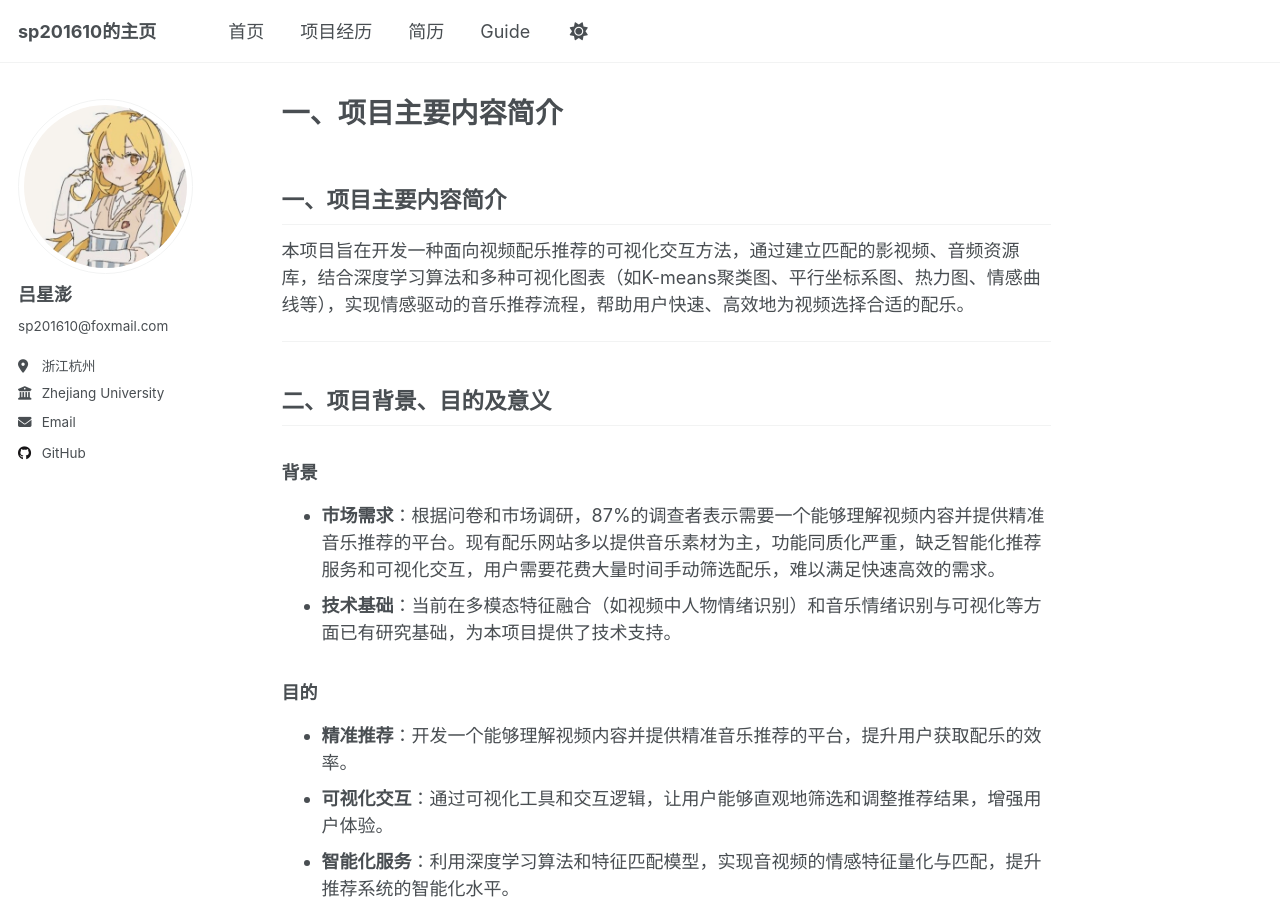
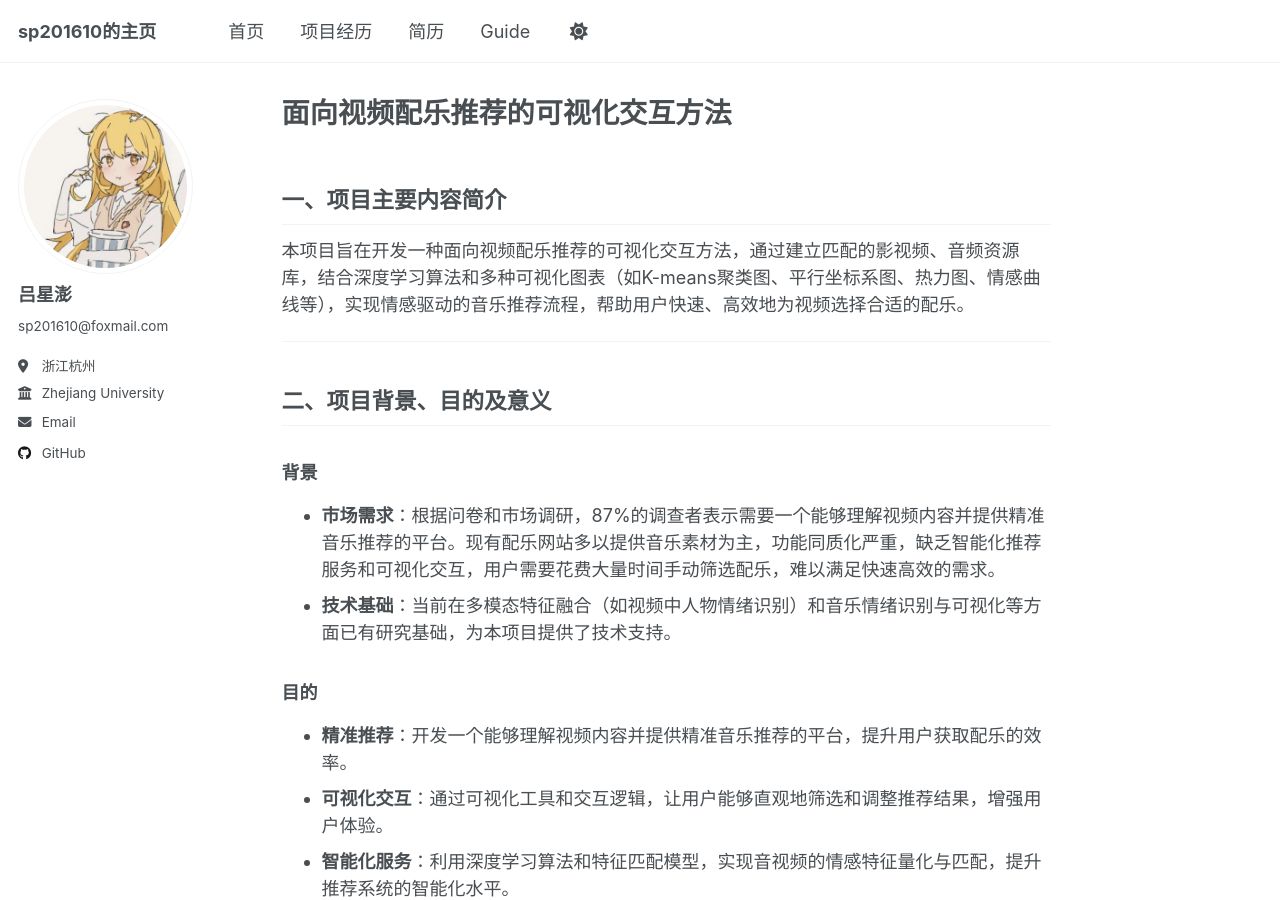
Before and after one commit to sp201610/sp201610.github.io, a Jekyll site: the page built from _pages/SRTP.md, in a window 1280 px wide and 900 px high. Built offline with Jekyll 4.4.1, drawn with Linux system fonts in a browser that asks for light colours; our own code applies the rules of GitHub Pages for plain Markdown files.

Commit message:
Update SRTP.md

```diff
--- a/_pages/SRTP.md
+++ b/_pages/SRTP.md
@@ -1,3 +1,10 @@
+---
+
+title: "面向视频配乐推荐的可视化交互方法"
+author_profile: true
+
+---
+
 ## 一、项目主要内容简介
 
 本项目旨在开发一种面向视频配乐推荐的可视化交互方法，通过建立匹配的影视频、音频资源库，结合深度学习算法和多种可视化图表（如K-means聚类图、平行坐标系图、热力图、情感曲线等），实现情感驱动的音乐推荐流程，帮助用户快速、高效地为视频选择合适的配乐。
```
